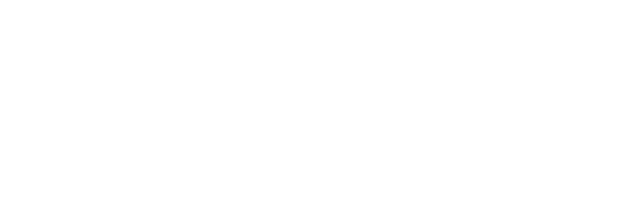
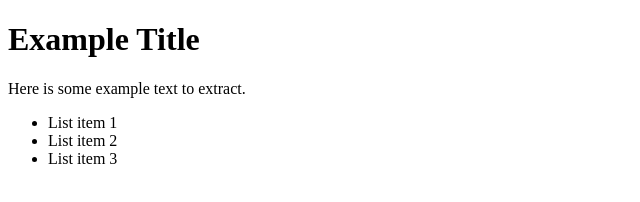
Before and after one commit to nikopensius/CtrlF-, a website: page ExtensionTest.html in a window 1280 px wide. Shown: the whole page, without its empty margins (0-640 px from the left). Drawn offline with Linux system fonts and the light colour scheme.

Commit message:
Added extractTextFromDOM.js

```diff
--- a/ExtensionTest.html
+++ b/ExtensionTest.html
@@ -1,9 +1,19 @@
 <!DOCTYPE html>
 <html>
 <head>
-  <title>Extension Test</title>
+	<title>Extract Text from DOM</title>
+	<meta charset="UTF-8">
 </head>
 <body>
-  <script src="getDOM.js"></script>
+	<div>
+		<h1>Example Title</h1>
+		<p>Here is some example text to extract.</p>
+		<ul>
+			<li>List item 1</li>
+			<li>List item 2</li>
+			<li>List item 3</li>
+		</ul>
+	</div>
+	<script src="extractTextFromDOM.js"></script>
 </body>
 </html>
--- /dev/null
+++ b/extractTextFromDOM.js
@@ -0,0 +1,6 @@
+const paragraphs = document.getElementsByTagName('p');
+
+for (let i = 0; i < paragraphs.length; i++) {
+  const paragraphText = paragraphs[i].textContent;
+  console.log(paragraphText);
+}
```
